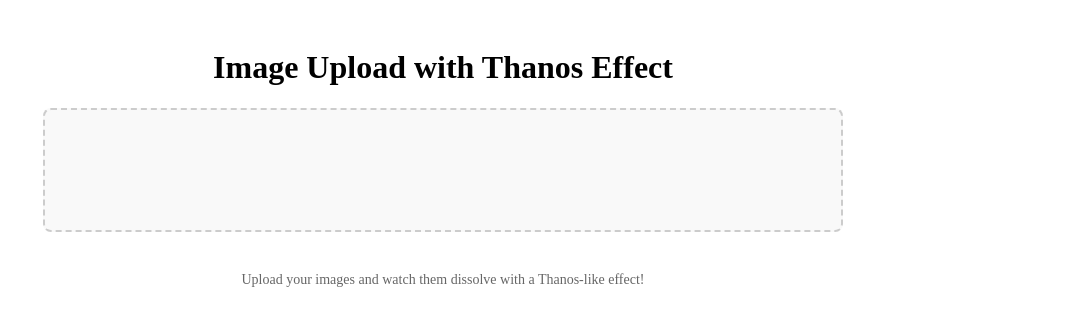
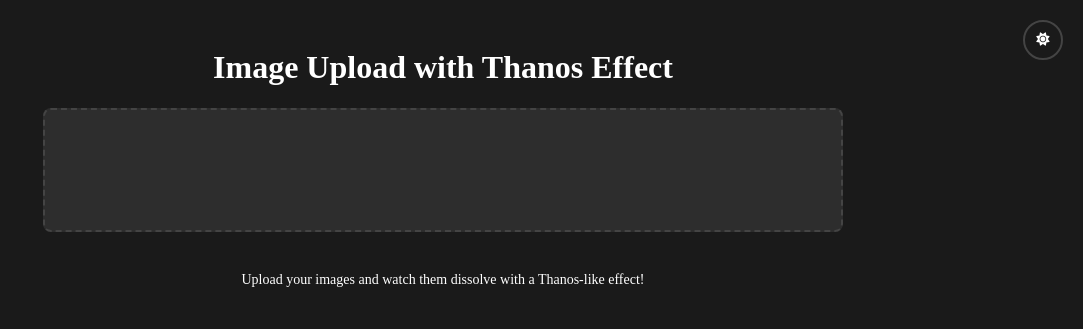
Before and after one commit to Klaudioz/ThanosImageErase, a Flask app: page / in a window 1280 px wide. Shown: the top 329 px of the page, without its empty margins (197-1280 px from the left). Run offline with Flask 3, Linux system fonts and the light colour scheme.

Commit message:
Agent query: Please check if: 1. The theme toggle button is visible in the top-right corner 2. Clicking the toggle button switches between dark and light themes 3. The theme preference is preserved after page reload 4. All existing functionality (upload, delete, Thanos effect) works in both themes

```diff
--- a/public/main.js
+++ b/public/main.js
@@ -1,4 +1,27 @@
 document.addEventListener("DOMContentLoaded", () => {
+    // Theme Toggle Functionality
+    const themeToggle = document.getElementById("theme-toggle");
+    const htmlElement = document.documentElement;
+    const themeIcon = themeToggle.querySelector("i");
+
+    // Get theme from localStorage or default to dark
+    const currentTheme = localStorage.getItem("theme") || "dark";
+    htmlElement.setAttribute("data-theme", currentTheme);
+    updateThemeIcon(currentTheme);
+
+    function updateThemeIcon(theme) {
+        themeIcon.className = theme === "dark" ? "fas fa-sun" : "fas fa-moon";
+    }
+
+    themeToggle.addEventListener("click", () => {
+        const currentTheme = htmlElement.getAttribute("data-theme");
+        const newTheme = currentTheme === "dark" ? "light" : "dark";
+
+        htmlElement.setAttribute("data-theme", newTheme);
+        localStorage.setItem("theme", newTheme);
+        updateThemeIcon(newTheme);
+    });
+
     // Selecting DOM Elements
     const deleteButton = document.getElementById("delete-image");
     const displayedImage = document.getElementById("displayed-image");
--- a/public/style.css
+++ b/public/style.css
@@ -1,3 +1,58 @@
+:root {
+    /* Default theme colors (dark theme) */
+    --background-color: #1a1a1a;
+    --text-color: #ffffff;
+    --upload-container-bg: #2d2d2d;
+    --border-color: #444;
+    --accent-color: #2196f3;
+    --delete-button-bg: #f44336;
+    --delete-button-hover: #d32f2f;
+    --success-bg: #1b5e20;
+    --error-bg: #c62828;
+    --warning-bg: #856404;
+}
+
+[data-theme='light'] {
+    --background-color: #ffffff;
+    --text-color: #333333;
+    --upload-container-bg: #f9f9f9;
+    --border-color: #ccc;
+    --accent-color: #2196f3;
+    --delete-button-bg: #f44336;
+    --delete-button-hover: #d32f2f;
+    --success-bg: #e8f5e9;
+    --error-bg: #ffebee;
+    --warning-bg: #fff3cd;
+}
+
+body {
+    background-color: var(--background-color);
+    color: var(--text-color);
+    transition: background-color 0.3s ease, color 0.3s ease;
+}
+
+.theme-toggle {
+    position: fixed;
+    top: 20px;
+    right: 20px;
+    padding: 10px;
+    background: none;
+    border: 2px solid var(--border-color);
+    color: var(--text-color);
+    border-radius: 50%;
+    cursor: pointer;
+    transition: all 0.3s ease;
+    width: 40px;
+    height: 40px;
+    display: flex;
+    align-items: center;
+    justify-content: center;
+}
+
+.theme-toggle:hover {
+    background-color: var(--border-color);
+}
+
 .container {
     max-width: 800px;
     margin: 0 auto;
@@ -6,17 +61,17 @@
 }
 
 .upload-container {
-    border: 2px dashed #ccc;
+    border: 2px dashed var(--border-color);
     border-radius: 8px;
     padding: 40px;
     margin: 20px 0;
     transition: all 0.3s ease;
-    background-color: #f9f9f9;
+    background-color: var(--upload-container-bg);
 }
 
 .upload-container.drag-over {
-    background-color: #e1f5fe;
-    border-color: #2196f3;
+    background-color: var(--accent-color);
+    border-color: var(--text-color);
 }
 
 .image-container {
@@ -33,7 +88,7 @@
 
 #delete-image {
     padding: 10px 20px;
-    background-color: #f44336;
+    background-color: var(--delete-button-bg);
     color: white;
     border: none;
     border-radius: 4px;
@@ -43,7 +98,7 @@
 }
 
 #delete-image:hover {
-    background-color: #d32f2f;
+    background-color: var(--delete-button-hover);
 }
 
 .hidden {
@@ -52,12 +107,12 @@
 
 .support-text {
     margin-top: 40px;
-    color: #666;
+    color: var(--text-color);
     font-size: 14px;
 }
 
 .support-text a {
-    color: #2196f3;
+    color: var(--accent-color);
     text-decoration: none;
 }
 
@@ -66,8 +121,8 @@
 }
 
 .safari-warning {
-    background-color: #fff3cd;
-    color: #856404;
+    background-color: var(--warning-bg);
+    color: var(--text-color);
     padding: 20px;
     border-radius: 8px;
     margin: 20px auto;
@@ -82,11 +137,11 @@
 }
 
 #upload-status.error {
-    background-color: #ffebee;
-    color: #c62828;
+    background-color: var(--error-bg);
+    color: var(--text-color);
 }
 
 #upload-status.success {
-    background-color: #e8f5e9;
-    color: #2e7d32;
+    background-color: var(--success-bg);
+    color: var(--text-color);
 }
--- a/templates/base.html
+++ b/templates/base.html
@@ -1,12 +1,16 @@
 <!DOCTYPE html>
-<html lang="en">
+<html lang="en" data-theme="dark">
 <head>
     <meta charset="UTF-8">
     <meta name="viewport" content="width=device-width, initial-scale=1.0">
     <title>Image Upload with Thanos Effect</title>
     <link rel="stylesheet" href="{{ url_for('serve_public', filename='style.css') }}">
+    <link rel="stylesheet" href="https://cdnjs.cloudflare.com/ajax/libs/font-awesome/6.0.0/css/all.min.css">
 </head>
 <body>
+    <button class="theme-toggle" id="theme-toggle">
+        <i class="fas fa-sun"></i>
+    </button>
     {% block content %}{% endblock %}
     <script src="{{ url_for('serve_public', filename='main.js') }}"></script>
 </body>
```
